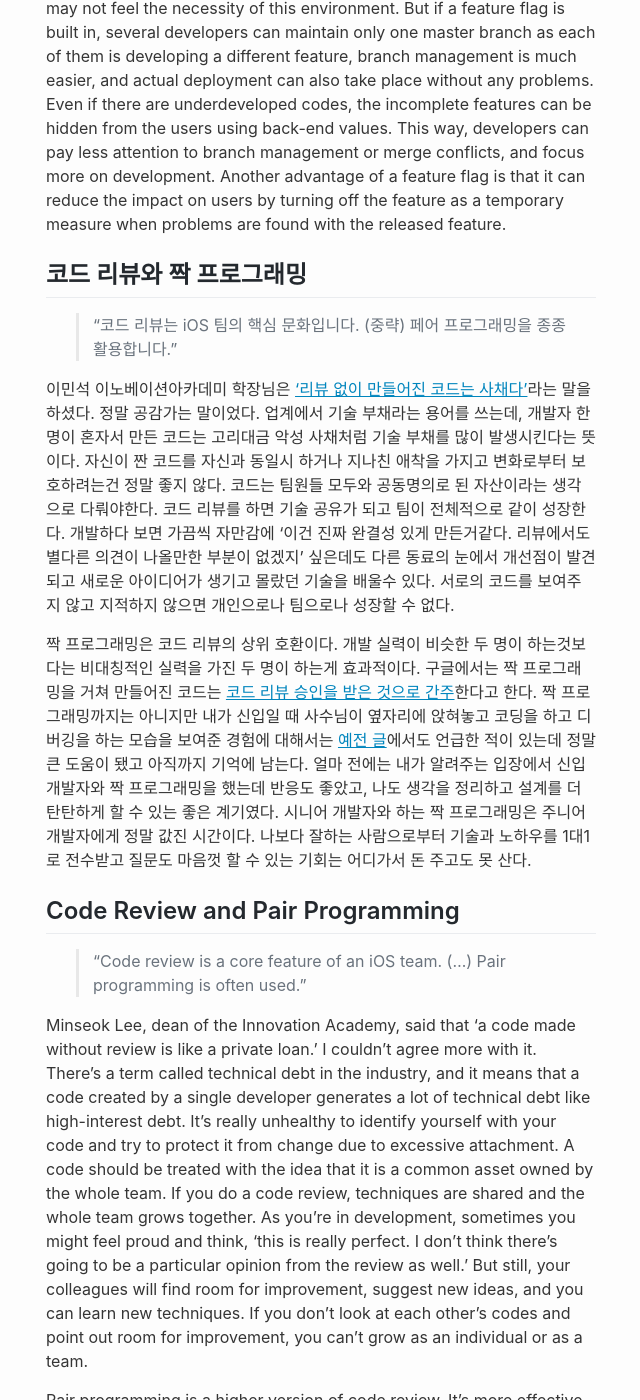
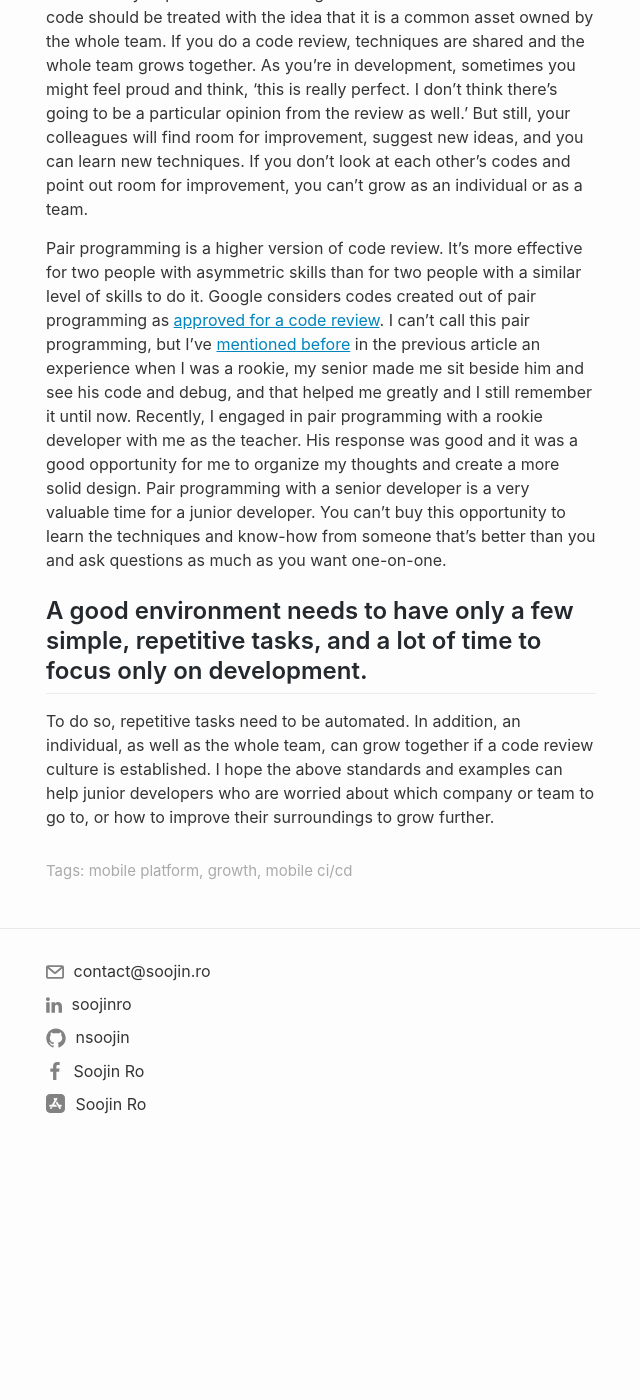
Before and after one commit to nsoojin/nsoojin.github.io, a Jekyll site: the page built from _posts/2020-07-10-mobile-platform-en.md, in a window 1280 px wide and 1400 px high, scrolled down 2372 px. Shown: the whole window, without its empty margins (319-959 px from the left). Built offline with Jekyll 4.4.1, drawn with Linux system fonts in a browser that asks for light colours; comment, search, counter and statistics services are not loaded; after the commit the page ends 3548 px from its top, so only the background shows below that; some of the changed text lies outside the part shown.

Commit message:
english translations

```diff
--- a/_posts/2020-07-10-mobile-platform-en.md
+++ b/_posts/2020-07-10-mobile-platform-en.md
@@ -15,13 +15,6 @@
 Usually, job postings only stand out with a few keywords such as welfare, technology stacks, etc. but the contents of this job posting were very easily read just like a tech blog. Many of the things I wanted to introduce when I was in my old team were already built here.
 I tried introducing these things one by one alone as I persuaded my teammates, so I knew that it would have taken a lot of time, effort, and trial and error to build this mobile development environment. As I was nodding my head and reading the post, I thought, 'what if I read this when I was still a rookie?' I don't think I would have understood what's good or how it'd affect me because I've had no experience and knowledge. Now I know because I've experienced both a development environment like this and when there wasn't any. All these big and small things come together to determine the quality of time I spend at work. There need to be only a few things that cut off the flow during development, as well as simple, repetitive tasks.
 Quality time of work means a lot of time to focus on development and this time connects to a developer's growth.
-
-## 배포 자동화
-> "매 커밋마다 모든 코드가 테스트되며, 하루에도 수십 번 구성원들에게 개발 중인 빌드가 공유됩니다."
-
-배포 자동화는 클릭 한번(혹은 0번)으로 앱을 빌드하고 내부 사용자나 외부 스토어까지 바로 전달할 수 있는 환경을 의미한다. 배포는 단순하고 반복적이면서 자잘하게 시간이 오래걸린다. 예전 팀에 처음 갔을때는 반만 자동화되어있었다. 앱을 배포하려면 먼저 앱 버전이나 빌드 넘버를 올려줘야하는데 이걸 누군가가 수동으로 커밋을 하고, PR을 만들고 규칙에 따라 굳이 테스트도 다 통과해야하고, 마지막으로 또다른 개발자가 PR을 승인 해줘야 비로소 버전을 올릴 수 있었다. 프로세스가 이러하다 보니 구성원들에게 앱을 전달하려고 할때마다 무려 개발자 두 명의 업무 흐름이 끊어졌다. 이런 방법에 문제를 느껴서 꾸준히 개선을 해나갔고 결국에는 [시리로 배포](https://soojin.ro/blog/hey-siri-deploy-app)를 할 수 있을 정도로 자동화를 해서 배포에 소요되는 노력과 시간을 엄청 줄였다.
-
-개발에 몰입하려면 **방해받지 않는 연속된 시간**이 정말 중요하다. 특히 개발자에게 30분 두 번은 1시간과 결코 같지 않다. 하루에 수십 번 빌드가 공유된다는건 배포가 완전히 자동화돼있어서 개발자는 업무 중에 배포에 신경쓸 일이 없다는 뜻이고 구성원들도 다른 팀원을 방해할 필요없이 가장 최신의 앱을 설치해볼 수 있다는 뜻이다. CI/CD가 구축되어 있어서 이런 종류의 자잘한 방해 업무가 최대한 없는게 좋은 환경이다.
 
 ## Deployment Automation
 > “All codes are tested each commit, and builds under development are being shared to the team members dozens of times in a day.”
@@ -41,14 +34,6 @@
 If you can develop one feature at a time due to the small number of developers, and you won't have to deploy the app during that time, you may not feel the necessity of this environment. But if a feature flag is built in, several developers can maintain only one master branch as each of them is developing a different feature, branch management is much easier, and actual deployment can also take place without any problems. Even if there are underdeveloped codes, the incomplete features can be hidden from the users using back-end values. This way, developers can pay less attention to branch management or merge conflicts, and focus more on development.
 Another advantage of a feature flag is that it can reduce the impact on users by turning off the feature as a temporary measure when problems are found with the released feature.
 
-
-## 코드 리뷰와 짝 프로그래밍
-> "코드 리뷰는 iOS 팀의 핵심 문화입니다. (중략) 페어 프로그래밍을 종종 활용합니다."
-
-이민석 이노베이션아카데미 학장님은 ['리뷰 없이 만들어진 코드는 사채다'](https://www.facebook.com/100002633450536/posts/2990161257748293/?d=n)라는 말을 하셨다. 정말 공감가는 말이었다. 업계에서 기술 부채라는 용어를 쓰는데, 개발자 한명이 혼자서 만든 코드는 고리대금 악성 사채처럼 기술 부채를 많이 발생시킨다는 뜻이다. 자신이 짠 코드를 자신과 동일시 하거나 지나친 애착을 가지고 변화로부터 보호하려는건 정말 좋지 않다. 코드는 팀원들 모두와 공동명의로 된 자산이라는 생각으로 다뤄야한다. 코드 리뷰를 하면 기술 공유가 되고 팀이 전체적으로 같이 성장한다. 개발하다 보면 가끔씩 자만감에 '이건 진짜 완결성 있게 만든거같다. 리뷰에서도 별다른 의견이 나올만한 부분이 없겠지' 싶은데도 다른 동료의 눈에서 개선점이 발견되고 새로운 아이디어가 생기고 몰랐던 기술을 배울수 있다. 서로의 코드를 보여주지 않고 지적하지 않으면 개인으로나 팀으로나 성장할 수 없다.
-
-짝 프로그래밍은 코드 리뷰의 상위 호환이다. 개발 실력이 비슷한 두 명이 하는것보다는 비대칭적인 실력을 가진 두 명이 하는게 효과적이다. 구글에서는 짝 프로그래밍을 거쳐 만들어진 코드는 [코드 리뷰 승인을 받은 것으로 간주](https://soojin.ro/review/)한다고 한다. 짝 프로그래밍까지는 아니지만 내가 신입일 때 사수님이 옆자리에 앉혀놓고 코딩을 하고 디버깅을 하는 모습을 보여준 경험에 대해서는 [예전 글](https://soojin.ro/blog/copycat)에서도 언급한 적이 있는데 정말 큰 도움이 됐고 아직까지 기억에 남는다. 얼마 전에는 내가 알려주는 입장에서 신입 개발자와 짝 프로그래밍을 했는데 반응도 좋았고, 나도 생각을 정리하고 설계를 더 탄탄하게 할 수 있는 좋은 계기였다. 시니어 개발자와 하는 짝 프로그래밍은 주니어 개발자에게 정말 값진 시간이다. 나보다 잘하는 사람으로부터 기술과 노하우를 1대1로 전수받고 질문도 마음껏 할 수 있는 기회는 어디가서 돈 주고도 못 산다.
-
 ## Code Review and Pair Programming
 > "Code review is a core feature of an iOS team. (...) Pair programming is often used."
 
```
